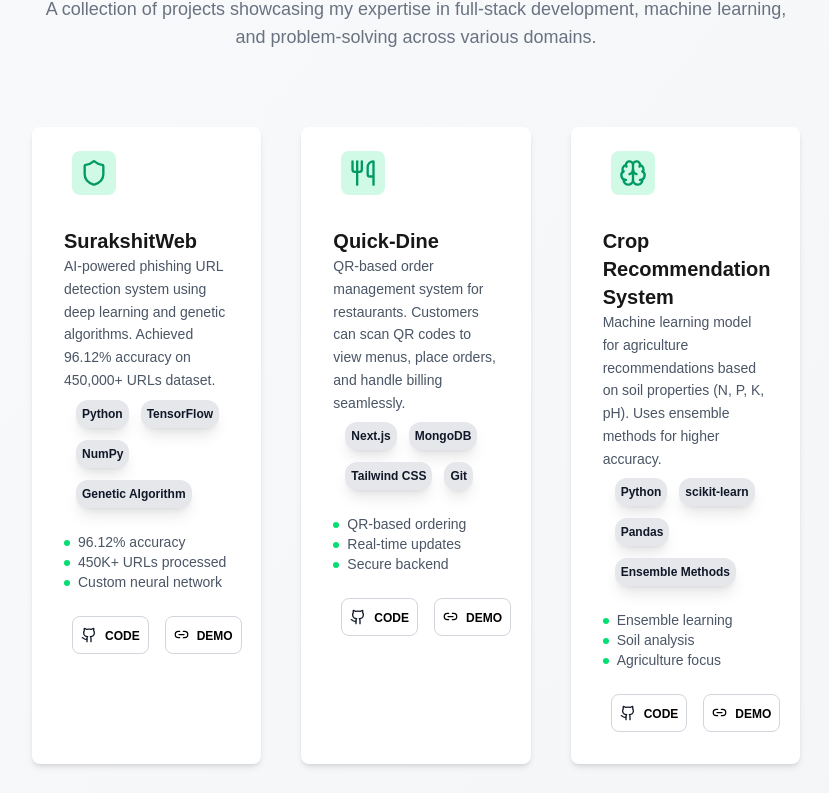
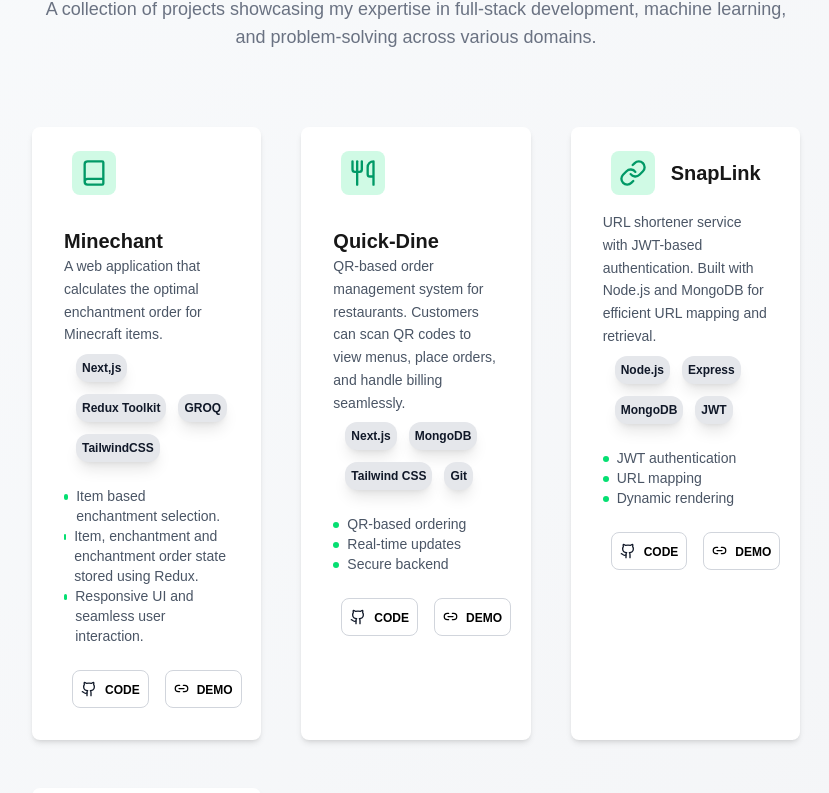
Before and after one commit to RakeshPandey0/portfolio, a Next.js app: page / in a window 1280 px wide. Shown: the part 1617-2410 px from the top of the page, without its empty margins (224-1053 px from the left). Built offline with nearby package versions, Linux system fonts and the light colour scheme.

Commit message:
projects updated

```diff
--- a/app/_components/Project/page.jsx
+++ b/app/_components/Project/page.jsx
@@ -1,31 +1,24 @@
 import React from "react";
 // import ProjectCard from "./ProjectCard";
-import {
-  Shield,
-  Utensils,
-  Brain,
-  Link,
-  FileText,
-  Link2Icon,
-} from "lucide-react";
+import { Utensils, Brain, Link, FileText, Link2Icon, Book } from "lucide-react";
 import TechnologyBadge from "../ui/TechnologyBadge";
 import GitIcon from "../ui/GitIcon";
 
 const page = () => {
   const projects = [
     {
-      title: "SurakshitWeb",
+      title: "Minechant",
       description:
-        "AI-powered phishing URL detection system using deep learning and genetic algorithms. Achieved 96.12% accuracy on 450,000+ URLs dataset.",
-      icon: Shield,
-      technologies: ["Python", "TensorFlow", "NumPy", "Genetic Algorithm"],
+        "A web application that calculates the optimal enchantment order for Minecraft items.",
+      icon: Book,
+      technologies: ["Next,js", "Redux Toolkit", "GROQ", "TailwindCSS"],
       highlights: [
-        "96.12% accuracy",
-        "450K+ URLs processed",
-        "Custom neural network",
+        "Item based enchantment selection.",
+        "Item, enchantment and enchantment order state stored using Redux.",
+        "Responsive UI and seamless user interaction.",
       ],
-      github: "#",
-      demo: "#",
+      github: "https://github.com/RakeshPandey0/Minechant",
+      demo: "https://minechant.vercel.app",
     },
     {
       title: "Quick-Dine",
@@ -35,17 +28,7 @@ const page = () => {
       technologies: ["Next.js", "MongoDB", "Tailwind CSS", "Git"],
       highlights: ["QR-based ordering", "Real-time updates", "Secure backend"],
       github: "https://github.com/RakeshPandey0/QuickDine",
-      demo: "#",
-    },
-    {
-      title: "Crop Recommendation System",
-      description:
-        "Machine learning model for agriculture recommendations based on soil properties (N, P, K, pH). Uses ensemble methods for higher accuracy.",
-      icon: Brain,
-      technologies: ["Python", "scikit-learn", "Pandas", "Ensemble Methods"],
-      highlights: ["Ensemble learning", "Soil analysis", "Agriculture focus"],
-      github: "#",
-      demo: "#",
+      demo: "https://quickdine.vercel.app/",
     },
     {
       title: "SnapLink",
@@ -55,7 +38,7 @@ const page = () => {
       technologies: ["Node.js", "Express", "MongoDB", "JWT"],
       highlights: ["JWT authentication", "URL mapping", "Dynamic rendering"],
       github: "https://github.com/RakeshPandey0/SnapLink",
-      demo: "#",
+      demo: "https://snaplink-mj5h.onrender.com/",
     },
     {
       title: "Postly",
@@ -65,7 +48,7 @@ const page = () => {
       technologies: ["Node.js", "Express", "MongoDB", "EJS"],
       highlights: ["Server-side rendering", "Image upload", "Blog management"],
       github: "https://github.com/RakeshPandey0/Postly",
-      demo: "#",
+      demo: "https://postly-qgtq.onrender.com/",
     },
   ];
 
@@ -141,15 +124,23 @@ const page = () => {
                 <div className="flex gap-4 items-center p-2">
                   {/* Code */}
                   <button className="gap-2 rounded-lg bg-white px-2 pb-2 pt-2.5 text-xs font-medium uppercase leading-normal text-neutral-600 shadow-black-3 border-1 border-gray-300 transition duration-150 ease-in-out hover:bg-neutral-200 hover:shadow-light-2 active:border-neutral-800">
-                    <a href={project.github} target="_blank" className="flex gap-2">
+                    <a
+                      href={project.github}
+                      target="_blank"
+                      className="flex gap-2"
+                    >
                       <GitIcon />
                       <p className="text-md text-black font-bold">Code</p>
                     </a>
                   </button>
                   {/* Demo */}
                   <button className="gap-2 rounded-lg bg-white px-2 pb-2 pt-2.5 text-xs font-medium uppercase leading-normal text-neutral-600 shadow-black-3 border-1 border-gray-300 transition duration-150 ease-in-out hover:bg-neutral-200 hover:shadow-light-2 active:border-neutral-800">
-                    <a href={project.demo} target="_blank" className="flex gap-2">
-                      <Link2Icon size={15} color="black"/>
+                    <a
+                      href={project.demo}
+                      target="_blank"
+                      className="flex gap-2"
+                    >
+                      <Link2Icon size={15} color="black" />
                       <p className="text-md text-black font-bold">Demo</p>
                     </a>
                   </button>
```
